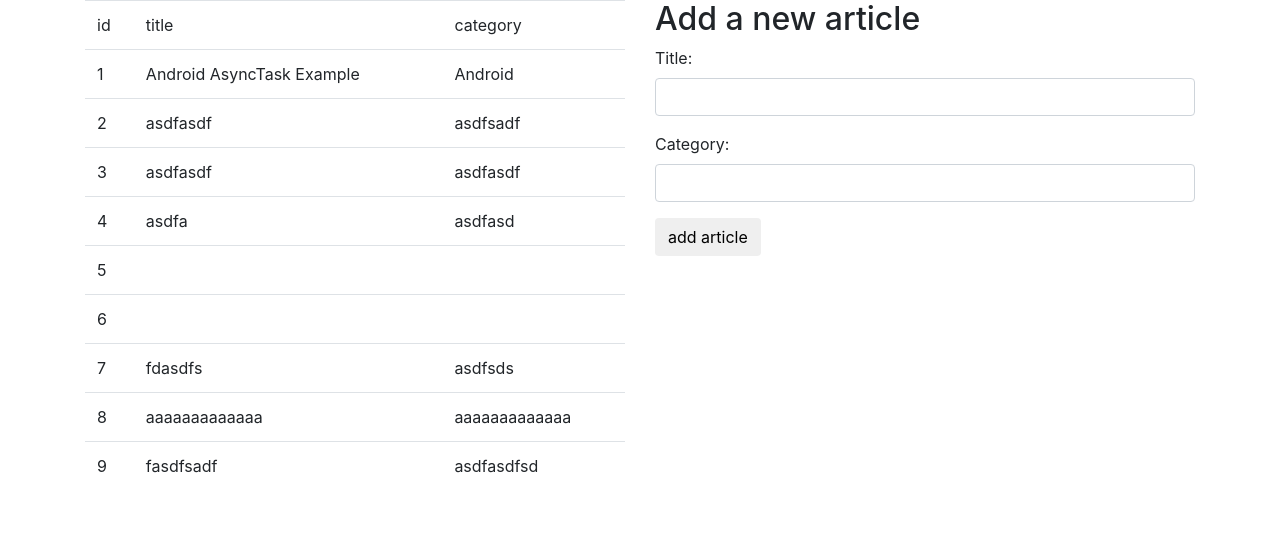
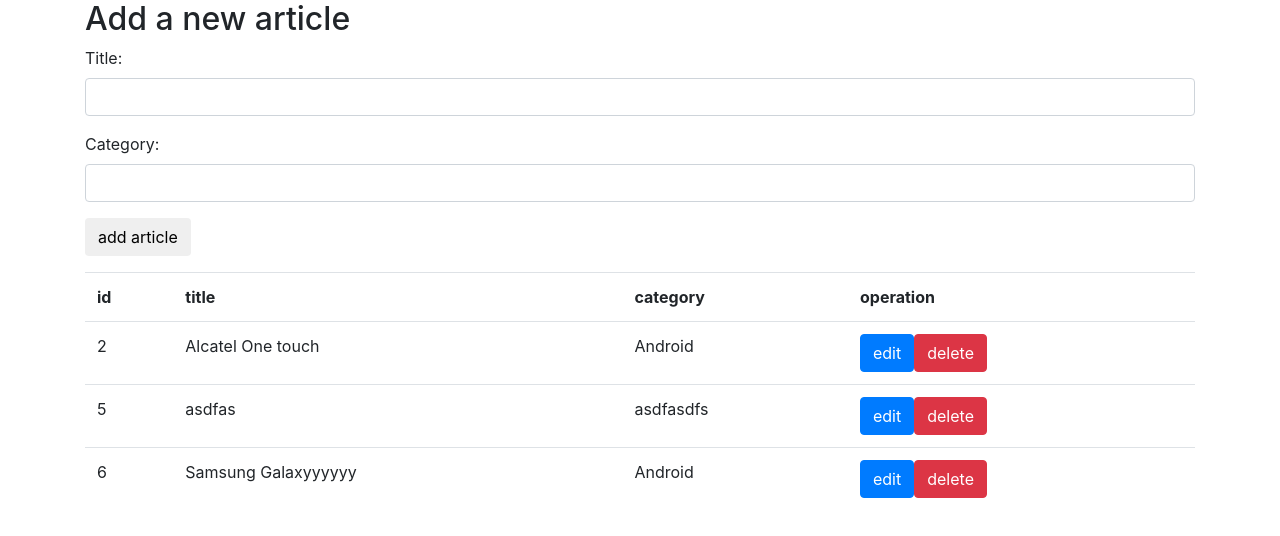
Before and after one commit to rbetances/AngularCrud, an Angular app: page / in a window 1280 px wide. Shown: the top 536 px of the page. Built offline with nearby package versions, Linux system fonts and the light colour scheme; data requests are answered from the project's data file.

Commit message:
Se agrego la funcion eliminar y actualizar

```diff
--- a/db.json
+++ b/db.json
@@ -1,45 +1,19 @@
 {
   "articles": [
     {
-      "id": 1,
-      "title": "Android AsyncTask Example",
+      "id": 2,
+      "title": "Alcatel One touch",
       "category": "Android"
     },
     {
-      "title": "asdfasdf",
-      "category": "asdfsadf",
-      "id": 2
-    },
-    {
-      "title": "asdfasdf",
-      "category": "asdfasdf",
-      "id": 3
-    },
-    {
-      "title": "asdfa",
-      "category": "asdfasd",
-      "id": 4
-    },
-    {
+      "title": "asdfas",
+      "category": "asdfasdfs",
       "id": 5
     },
     {
+      "title": "Samsung Galaxyyyyyy",
+      "category": "Android",
       "id": 6
-    },
-    {
-      "title": "fdasdfs",
-      "category": "asdfsds",
-      "id": 7
-    },
-    {
-      "title": "aaaaaaaaaaaaa",
-      "category": "aaaaaaaaaaaaa",
-      "id": 8
-    },
-    {
-      "title": "fasdfsadf",
-      "category": "asdfasdfsd",
-      "id": 9
     }
   ]
 }
--- a/src/app/article/article.component.ts
+++ b/src/app/article/article.component.ts
@@ -12,10 +12,12 @@ export class ArticleComponent implements OnInit {
 
   constructor(private articlesService: ArticlesService) { }
 
-
+  articles = null;
   async addNewArticle(article){
     var result = await this.articlesService.addNewArticle(article);
+    this.articlesService.fetchData();
   }
+
 
   ngOnInit() {
   }
--- a/src/app/articles.service.ts
+++ b/src/app/articles.service.ts
@@ -1,5 +1,10 @@
 import { Injectable } from '@angular/core';
-import { Http, Response, Headers } from '@angular/http';
+import { Http, Response, Headers, RequestMethod, RequestOptions } from '@angular/http';
+import { Article } from './model';
+import { Observable } from 'rxjs/Observable';
+import 'rxjs/add/operator/map';
+import 'rxjs/add/operator/toPromise'
+import { BoundTextAst } from '@angular/compiler';
 
 @Injectable()
 export class ArticlesService {
@@ -8,12 +13,38 @@ export class ArticlesService {
 
    }
 
-   async addNewArticle(article): Promise<any>{
+   articleList: Article[];
+   selectedArticle: Article;
 
-    return this.http.post("http://localhost:3000/articles/",article).toPromise();
+
+   async addNewArticle(articles): Promise<any>{
+
+    console.log(articles);
+    return this.http.post("http://localhost:3000/articles/",articles).toPromise();
   }
 
-  async fetchData(): Promise<any>{
-    return this.http.get("http://localhost:3000/articles").toPromise().then(r => r.json());
+   async editArticle(id, art): Promise<any>{
+
+    return this.http.put("http://localhost:3000/articles/"+id,art).toPromise();
+  }
+
+  async deleteArticle(id: number): Promise<any>{
+
+    if (confirm("Are you sure do you want delete this record") == true)
+    {
+      return this.http.delete("http://localhost:3000/articles/"+id).toPromise();
+    }
+  }
+
+
+
+  fetchData(){
+
+    this.http.get("http://localhost:3000/articles")
+    .map((data : Response) =>{
+      return data.json() as Article[];
+    }).toPromise().then(x=> {
+      this.articleList = x;
+    })
   }
 }
--- a/src/app/home/home.component.html
+++ b/src/app/home/home.component.html
@@ -1,19 +1,58 @@
 <div class="container">
+<div class="row">
+    <div class="col">
+        <h2>Add a new article</h2>
+        <form>
+          <div class="form-group">
+            <label for="title" >Title:</label>
+            <input type="text" class="form-control" id="title" name="title" [(ngModel)]="art.title" >
+          </div>
+          <div class="form-group">
+            <label for="category">Category:</label>
+            <input type="text" class="form-control" id="category" name="category" [(ngModel)]="art.category" >
+          </div>
+          <div class="form-group">
+            <input type="submit" class="btn btn-basic" value="add article" (click)="addNewArticle(art)" >
+          </div>
+        </form>
+    </div>
+  </div>
+
   <div class="row">
     <div class="col">
     <table class="table table-striped">
-      <td>id</td>
-      <td>title</td>
-      <td>category</td>
-      <tr *ngFor = "let article of articles">
-        <td>{{article.id}}</td>
-        <td>{{article.title}}</td>
-        <td>{{article.category}}</td>
+      <th>id</th>
+      <th>title</th>
+      <th>category</th>
+      <th>operation</th>
+      <tr *ngFor = "let articles of articlesService.articleList">
+        <td>{{articles.id}}</td>
+        <td>{{articles.title}}</td>
+        <td>{{articles.category}}</td>
+        <td>
+
+          <button class="btn btn-primary" (click)="showForEdit(articles)" >edit</button>
+          <button class="btn btn-danger" (click)="deleteArticle(articles.id)">delete</button>
+
+        </td>
       </tr>
     </table>
   </div>
-    <div class="col">
-      <app-article></app-article>
+    <div class="col" *ngIf="showEdit">
+        <h2>Edit article</h2>
+        <form >
+          <div class="form-group">
+            <label for="title" >Title:</label>
+            <input type="text" class="form-control" id="title" name="title" [(ngModel)]="art.title" >
+          </div>
+          <div class="form-group">
+            <label for="category">Category:</label>
+            <input type="text" class="form-control" id="category" name="category" [(ngModel)]="art.category" >
+          </div>
+          <div class="form-group">
+            <input type="submit" class="btn btn-basic" value="Edit article" (click)="editArticle(art.id,art)">
+          </div>
+        </form>
     </div>
   </div>
 </div>
--- a/src/app/home/home.component.ts
+++ b/src/app/home/home.component.ts
@@ -1,6 +1,7 @@
 import { Component, OnInit } from '@angular/core';
 import { Http,Response,Headers } from '@angular/http';
-import { ArticlesService } from '../articles.service'
+import { ArticlesService } from '../articles.service';
+import { Article } from '../model'
 
 @Component({
   selector: 'app-home',
@@ -11,18 +12,51 @@ export class HomeComponent implements OnInit {
 
   constructor(private articlesService: ArticlesService) { }
 
-  articles = null;
+  art: Article = new Article();
+
+
+  CleanArticles(){
+    this.art = new Article();
+  }
+
+
+  showEdit: Boolean;
 
   async fetchData(){
     try{
 
-      this.articles = await this.articlesService.fetchData();
+      this.articlesService.fetchData();
 
     }catch(error)
     {
       alert('No se encuentra el articulo');
-      this.articles = [];
+
     }
+  }
+
+  showForEdit(arti: Article)
+  {
+    this.showEdit = true;
+    this.articlesService.selectedArticle = Object.assign({},arti);
+    this.art=this.articlesService.selectedArticle;
+  }
+
+  async addNewArticle(article){
+    var result = await this.articlesService.addNewArticle(article);
+    this.articlesService.fetchData();
+    this.CleanArticles()
+
+  }
+
+  async editArticle(id, article:Article){
+    var result = await this.articlesService.editArticle(id,article);
+    this.articlesService.fetchData();
+    this.showEdit = false;
+  }
+
+  async deleteArticle(id){
+    var result = await this.articlesService.deleteArticle(id);
+    this.articlesService.fetchData();
   }
 
   ngOnInit() {
--- a/src/app/model.ts
+++ b/src/app/model.ts
@@ -1,4 +1,5 @@
 export class Article {
-    constructor(public id: number, public title: string, public category: string) {
-    }
+    public id: number;
+    public title: string;
+    public category: string;
  }
```
